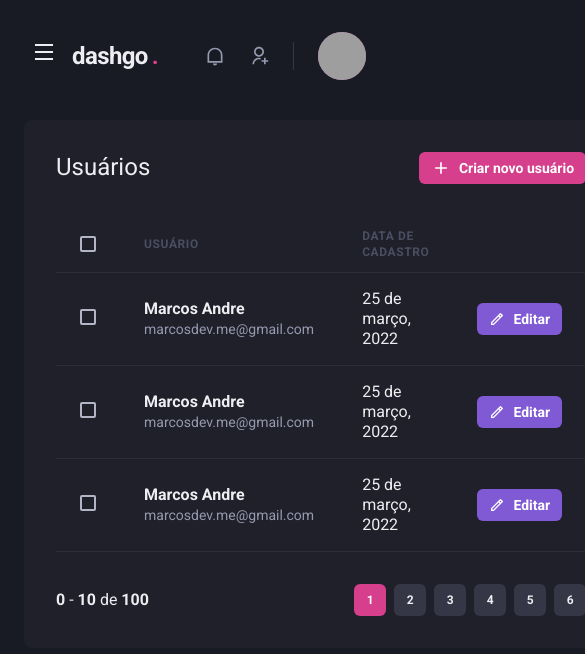
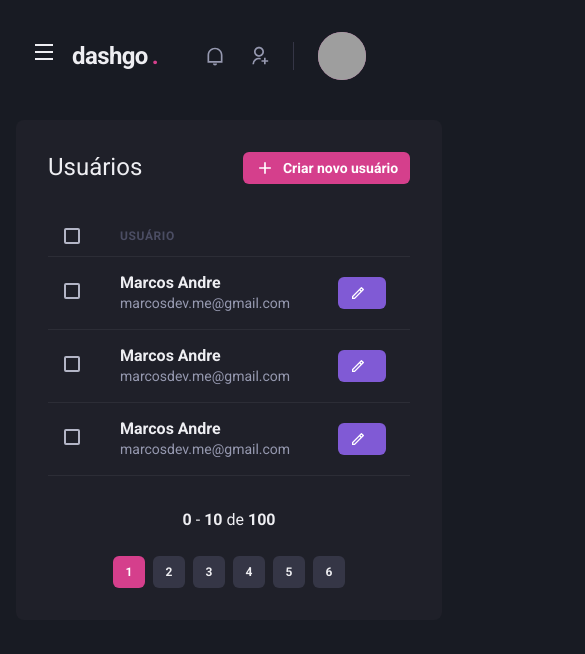
Before and after one commit to iamdevmarcos/dashboard-chakra-ui, a Next.js app: page /users in a window 390 px wide. Shown: the top 654 px of the page, 585 px wide, since content can reach past the window. Built offline with nearby package versions, Linux system fonts and the light colour scheme; grey boxes are pictures that could not be loaded.

Commit message:
feat: add responsive to table

```diff
--- a/src/components/Pagination/index.tsx
+++ b/src/components/Pagination/index.tsx
@@ -5,7 +5,7 @@
 export function Pagination() {
   return (
     <Stack
-      direction="row"
+      direction={["column", "row"]}
       mt="8"
       justify="space-between"
       align="center"
--- a/src/pages/users/index.tsx
+++ b/src/pages/users/index.tsx
@@ -12,6 +12,7 @@
   Td,
   Checkbox,
   Text,
+  useBreakpointValue,
 } from "@chakra-ui/react";
 import { RiAddLine, RiPencilLine } from "react-icons/ri";
 
@@ -20,11 +21,16 @@
 import { Sidebar } from "../../components/Sidebar";
 
 export default function UserList() {
+  const isWideVersion = useBreakpointValue({
+    base: false,
+    lg: true,
+  });
+
   return (
     <Box>
       <Header />
 
-      <Flex w="100%" my="6" maxWidth={1200} mx="auto" px="6">
+      <Flex w="100%" my="6" maxWidth={1200} mx="auto" px={["4", "4", "6"]}>
         <Sidebar />
 
         <Box flex="1" borderRadius={8} bg="gray.800" p="8">
@@ -47,17 +53,17 @@
           <Table colorScheme="whiteAlpha">
             <Thead>
               <Tr>
-                <Th px="6" color="gray.300" width="8">
+                <Th px={["4", "4", "6"]} color="gray.300" width="8">
                   <Checkbox colorScheme="pink" />
                 </Th>
                 <Th>Usuário</Th>
-                <Th>Data de cadastro</Th>
+                {isWideVersion && <Th>Data de cadastro</Th>}
                 <Th width="8"></Th>
               </Tr>
             </Thead>
             <Tbody>
               <Tr>
-                <Td px="6">
+                <Td px={["4", "4", "6"]}>
                   <Checkbox colorScheme="pink" />
                 </Td>
                 <Td>
@@ -68,7 +74,7 @@
                     </Text>
                   </Box>
                 </Td>
-                <Td>25 de março, 2022</Td>
+                {isWideVersion && <Td>25 de março, 2022</Td>}
                 <Td>
                   <Button
                     as="a"
@@ -77,12 +83,12 @@
                     colorScheme="purple"
                     leftIcon={<Icon as={RiPencilLine} fontSize="16" />}
                   >
-                    Editar
+                    {isWideVersion ? "Editar" : ""}
                   </Button>
                 </Td>
               </Tr>
               <Tr>
-                <Td px="6">
+                <Td px={["4", "4", "6"]}>
                   <Checkbox colorScheme="pink" />
                 </Td>
                 <Td>
@@ -93,7 +99,7 @@
                     </Text>
                   </Box>
                 </Td>
-                <Td>25 de março, 2022</Td>
+                {isWideVersion && <Td>25 de março, 2022</Td>}
                 <Td>
                   <Button
                     as="a"
@@ -102,12 +108,12 @@
                     colorScheme="purple"
                     leftIcon={<Icon as={RiPencilLine} fontSize="16" />}
                   >
-                    Editar
+                    {isWideVersion ? "Editar" : ""}
                   </Button>
                 </Td>
               </Tr>
               <Tr>
-                <Td px="6">
+                <Td px={["4", "4", "6"]}>
                   <Checkbox colorScheme="pink" />
                 </Td>
                 <Td>
@@ -118,7 +124,7 @@
                     </Text>
                   </Box>
                 </Td>
-                <Td>25 de março, 2022</Td>
+                {isWideVersion && <Td>25 de março, 2022</Td>}
                 <Td>
                   <Button
                     as="a"
@@ -127,7 +133,7 @@
                     colorScheme="purple"
                     leftIcon={<Icon as={RiPencilLine} fontSize="16" />}
                   >
-                    Editar
+                    {isWideVersion ? "Editar" : ""}
                   </Button>
                 </Td>
               </Tr>
```
